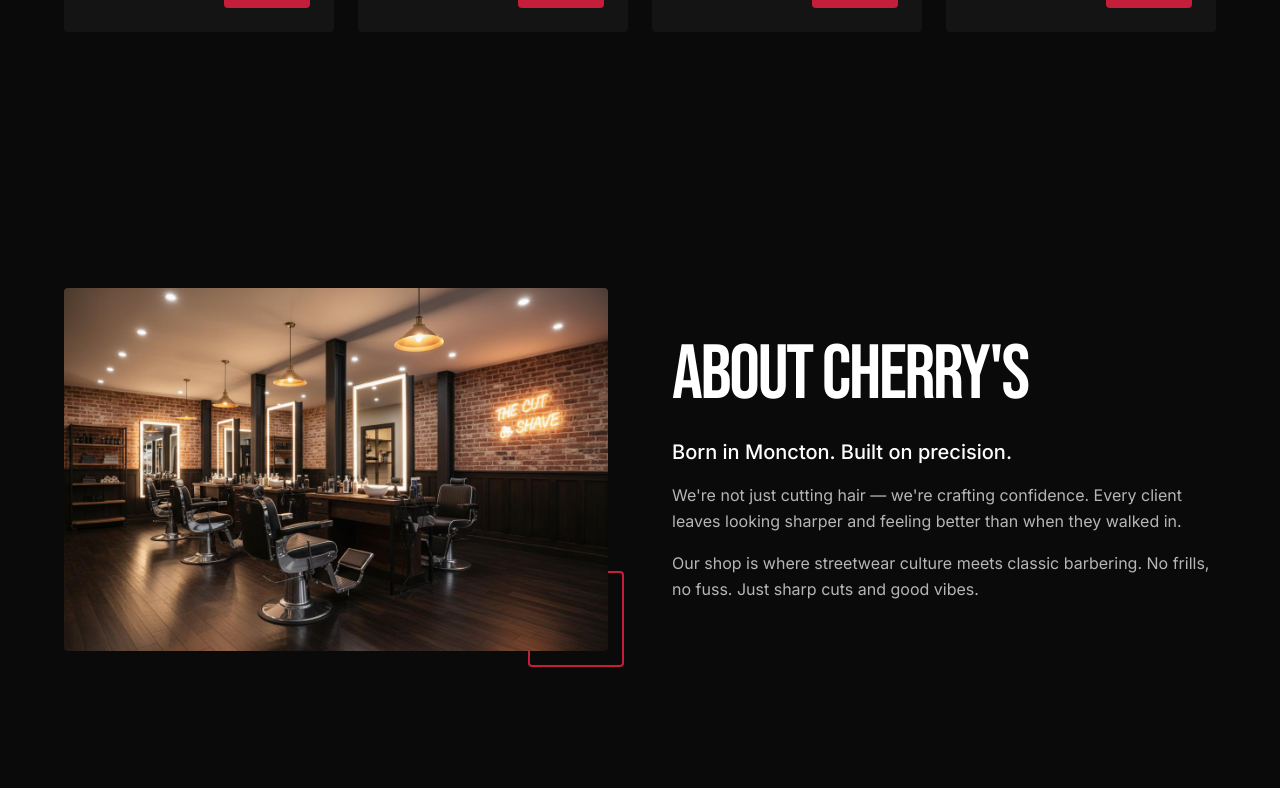
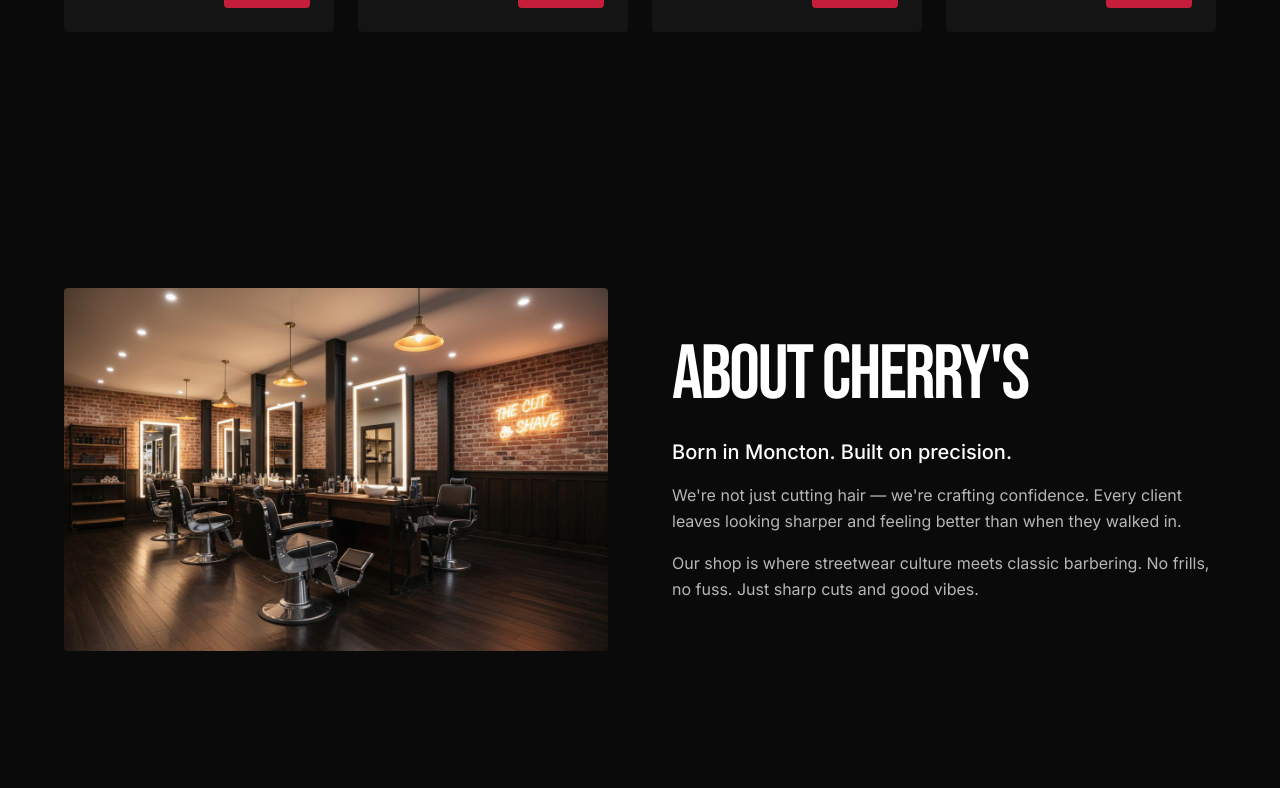
Before and after one commit to BillSteinUNB/BraedenCherrysPortfolio, a React (Vite) app in the folder app/: page / in a window 1280 px wide. Shown: the part 4419-5207 px from the top of the page. Built offline with nearby package versions, Linux system fonts and the light colour scheme.

Commit message:
Eliminate horizontal scroll: overflow-x-hidden at all levels

```diff
--- a/app/src/App.tsx
+++ b/app/src/App.tsx
@@ -15,7 +15,7 @@ function App() {
   return (
     <CartProvider>
       <BookingProvider>
-        <div className="relative min-h-screen bg-noir-rich">
+        <div className="relative min-h-screen bg-noir-rich overflow-x-hidden">
           {/* Grain Overlay */}
           <div className="grain-overlay" />
 
--- a/app/src/index.css
+++ b/app/src/index.css
@@ -60,6 +60,7 @@
 
   html {
     scroll-behavior: smooth;
+    overflow-x: hidden;
   }
 
   body {
--- a/app/src/sections/About.tsx
+++ b/app/src/sections/About.tsx
@@ -12,6 +12,7 @@ export default function About() {
       <div className="w-full section-padding">
         <div className="grid grid-cols-1 lg:grid-cols-2 gap-12 lg:gap-16 items-center">
           {/* Image */}
+          <div className="overflow-hidden">
             <div
               className={`relative transition-all duration-700 ${
                 isVisible
@@ -29,6 +30,7 @@ export default function About() {
               </div>
               {/* Decorative element */}
               <div className="absolute -bottom-4 -right-4 w-24 h-24 border-2 border-cherry rounded-sm -z-10" />
+            </div>
           </div>
 
           {/* Content */}
--- a/app/src/sections/Footer.tsx
+++ b/app/src/sections/Footer.tsx
@@ -175,8 +175,8 @@ export default function Footer() {
       </div>
 
       {/* Large Background Logo */}
-      <div className="absolute bottom-0 left-0 right-0 overflow-hidden pointer-events-none">
-        <div className="font-display text-[20vw] text-white/[0.02] whitespace-nowrap leading-none text-center translate-y-1/3">
+      <div className="absolute bottom-0 left-0 w-full overflow-hidden pointer-events-none">
+        <div className="font-display text-[20vw] text-white/[0.02] whitespace-nowrap leading-none text-center translate-y-1/3 w-full">
           CHERRY'S
         </div>
       </div>
```
Lines whose indentation alone changed are shown as unchanged.
